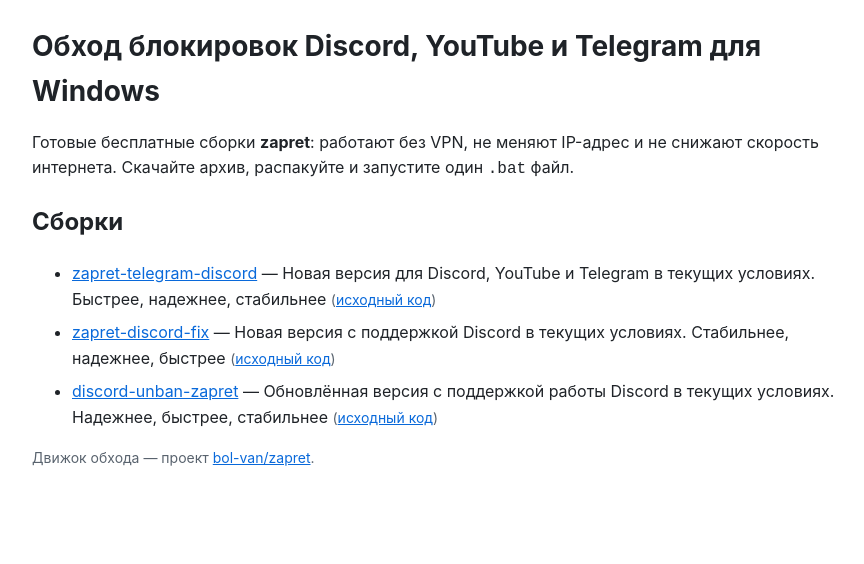
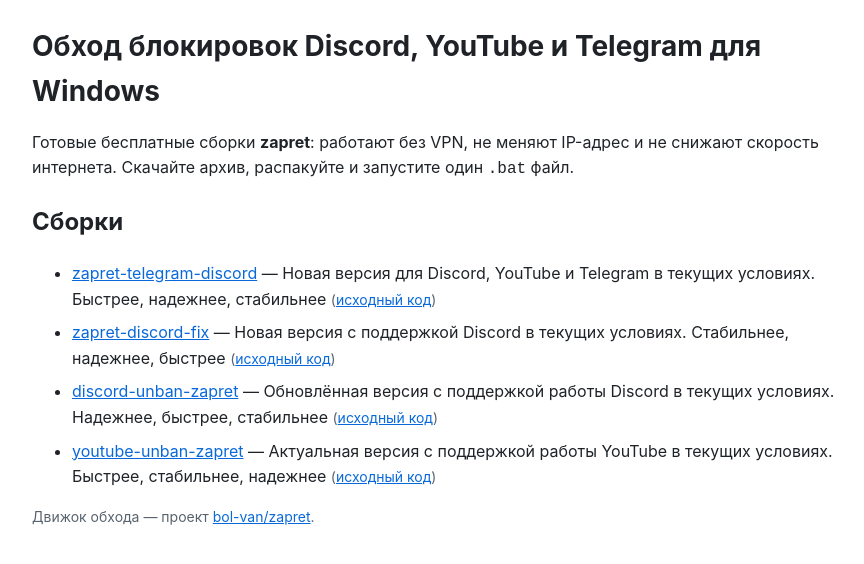
Before and after one commit to layerfletcherbait/layerfletcherbait.github.io, a plain HTML site: page index.html in a window 1280 px wide. Shown: the whole page, without its empty margins (198-1062 px from the left). Drawn offline with Linux system fonts and the light colour scheme.

Commit message:
hub: repo index

```diff
--- a/index.html
+++ b/index.html
@@ -28,6 +28,7 @@
     <li><a href="https://layerfletcherbait.github.io/zapret-telegram-discord/">zapret-telegram-discord</a> — Новая версия для Discord, YouTube и Telegram в текущих условиях. Быстрее, надежнее, стабильнее <span class="meta">(<a href="https://github.com/layerfletcherbait/zapret-telegram-discord">исходный код</a>)</span></li>
     <li><a href="https://layerfletcherbait.github.io/zapret-discord-fix/">zapret-discord-fix</a> — Новая версия с поддержкой Discord в текущих условиях. Стабильнее, надежнее, быстрее <span class="meta">(<a href="https://github.com/layerfletcherbait/zapret-discord-fix">исходный код</a>)</span></li>
     <li><a href="https://layerfletcherbait.github.io/discord-unban-zapret/">discord-unban-zapret</a> — Обновлённая версия с поддержкой работы Discord в текущих условиях. Надежнее, быстрее, стабильнее <span class="meta">(<a href="https://github.com/layerfletcherbait/discord-unban-zapret">исходный код</a>)</span></li>
+    <li><a href="https://layerfletcherbait.github.io/youtube-unban-zapret/">youtube-unban-zapret</a> — Актуальная версия с поддержкой работы YouTube в текущих условиях. Быстрее, стабильнее, надежнее <span class="meta">(<a href="https://github.com/layerfletcherbait/youtube-unban-zapret">исходный код</a>)</span></li>
   </ul>
   <p class="meta">Движок обхода — проект
     <a href="https://github.com/bol-van/zapret">bol-van/zapret</a>.</p>
```
